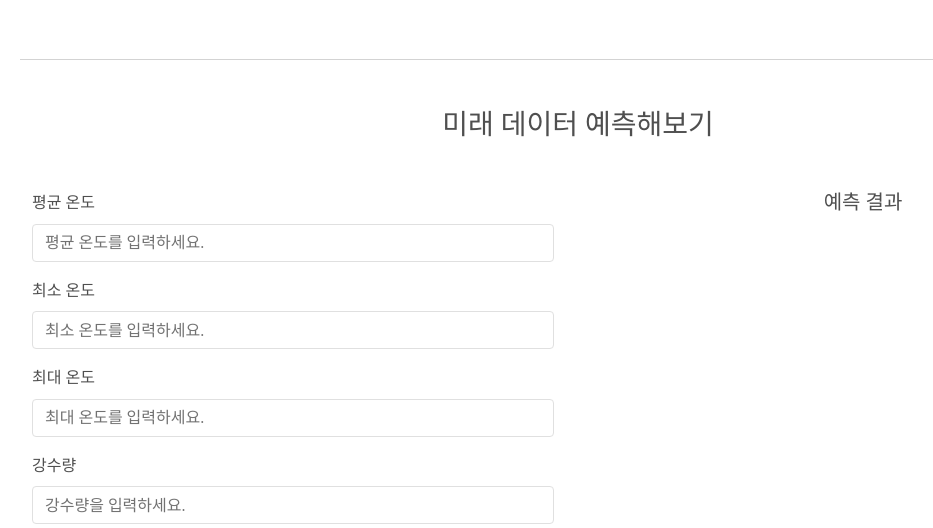
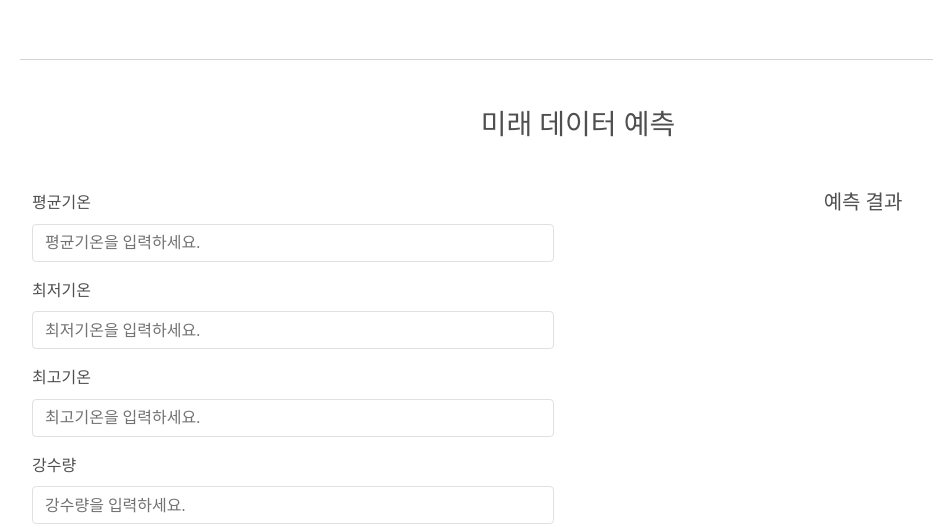
Before and after one commit to ldm2001/Vegita, a Flask app: page / in a window 1280 px wide. Shown: the part 1128-1656 px from the top of the page, without its empty margins (62-995 px from the left). Run offline with Flask 3, Linux system fonts and the light colour scheme; some libraries are stand-ins or nearby versions; some web fonts are replaced.

Commit message:
텍스트 수정

```diff
--- a/Web/templates/index.html
+++ b/Web/templates/index.html
@@ -1,6 +1,5 @@
 <!DOCTYPE html>
 <html>
-
 <head>
   <meta charset="utf-8">
   <meta name="viewport" content="width=device-width, initial-scale=1, shrink-to-fit=no">
@@ -122,11 +121,11 @@
             <!-- Content -->
             <div class="text-center white-text mx-5 wow fadeIn">
               <h1 class="mb-4">
-                <strong style="font-family: 'Nanum Barun Gothic'; color: white;">배추 가격 예측 AI 로봇</strong>
+                <strong style="font-family: 'Nanum Barun Gothic'; color: white;">배추 가격 예측 AI</strong>
               </h1>
 
               <p>
-                <strong style="font-family: 'Nanum Barun Gothic'; color: white;">빠르고 정확하게 향후 배추 가격을 예측합니다.</strong>
+                <strong style="font-family: 'Nanum Barun Gothic'; color: white;">빠르게 향후 배추 가격을 확인할 수 있습니다.</strong>
               </p>
 
               <p class="mb-4 d-none d-md-block">
@@ -161,11 +160,11 @@
             <!-- Content -->
             <div class="text-center white-text mx-5 wow fadeIn">
               <h1 class="mb-4">
-                <strong style="font-family: 'Nanum Barun Gothic'; color: white;">배추 가격 예측 AI 로봇</strong>
+                <strong style="font-family: 'Nanum Barun Gothic'; color: white;">배추 가격 예측 AI</strong>
               </h1>
 
               <p>
-                <strong style="font-family: 'Nanum Barun Gothic'; color: white;">빠르고 정확하게 향후 배추 가격을 예측합니다.</strong>
+                <strong style="font-family: 'Nanum Barun Gothic'; color: white;">빠르게 향후 배추 가격을 확인할 수 있습니다.</strong>
               </p>
 
               <p class="mb-4 d-none d-md-block">
@@ -197,8 +196,8 @@
           <!-- Mask & flexbox options-->
           <div class="mask rgba-black-light d-flex justify-content-center align-items-center">
 
-           <!-- Content -->
-           <div class="text-center white-text mx-5 wow fadeIn">
+          <!-- Content -->
+          <div class="text-center white-text mx-5 wow fadeIn">
             <h1 class="mb-4">
               <strong style="font-family: 'Nanum Barun Gothic'; color: white;">배추 가격 예측 AI 로봇</strong>
             </h1>
@@ -298,7 +297,7 @@
       <!--Section: Main features & Quick Start-->
       <section>
 
-        <h3 class="h3 text-center mb-5" style="font-family: 'Nanum Barun Gothic'">미래 데이터 예측해보기</h3>
+        <h3 class="h3 text-center mb-5" style="font-family: 'Nanum Barun Gothic'">미래 데이터 예측</h3>
 
         <!--Grid row-->
         <div class="row wow fadeIn">
@@ -311,18 +310,18 @@
 
                   <!-- Default input -->
                   <div class="form-group">
-                      <label style="font-family: 'Nanum Barun Gothic'" for="formGroupExampleInput">평균 온도</label>
-                      <input style="font-family: 'Nanum Barun Gothic'" type="text" name="avg_temp" class="form-control" id="formGroupExampleInput" placeholder="평균 온도를 입력하세요.">
+                      <label style="font-family: 'Nanum Barun Gothic'" for="formGroupExampleInput">평균기온</label>
+                      <input style="font-family: 'Nanum Barun Gothic'" type="text" name="avg_temp" class="form-control" id="formGroupExampleInput" placeholder="평균기온을 입력하세요.">
                   </div>
                   <!-- Default input -->
                   <div class="form-group">
-                      <label style="font-family: 'Nanum Barun Gothic'" for="formGroupExampleInput">최소 온도</label>
-                      <input style="font-family: 'Nanum Barun Gothic'" type="text" name="min_temp" class="form-control" id="formGroupExampleInput" placeholder="최소 온도를 입력하세요.">
+                      <label style="font-family: 'Nanum Barun Gothic'" for="formGroupExampleInput">최저기온</label>
+                      <input style="font-family: 'Nanum Barun Gothic'" type="text" name="min_temp" class="form-control" id="formGroupExampleInput" placeholder="최저기온을 입력하세요.">
                   </div>
                   <!-- Default input -->
                   <div class="form-group">
-                      <label style="font-family: 'Nanum Barun Gothic'" for="formGroupExampleInput">최대 온도</label>
-                      <input style="font-family: 'Nanum Barun Gothic'" type="text" name="max_temp" class="form-control" id="formGroupExampleInput" placeholder="최대 온도를 입력하세요.">
+                      <label style="font-family: 'Nanum Barun Gothic'" for="formGroupExampleInput">최고기온</label>
+                      <input style="font-family: 'Nanum Barun Gothic'" type="text" name="max_temp" class="form-control" id="formGroupExampleInput" placeholder="최고기온을 입력하세요.">
                   </div>
                   <!-- Default input -->
                   <div class="form-group">
```
